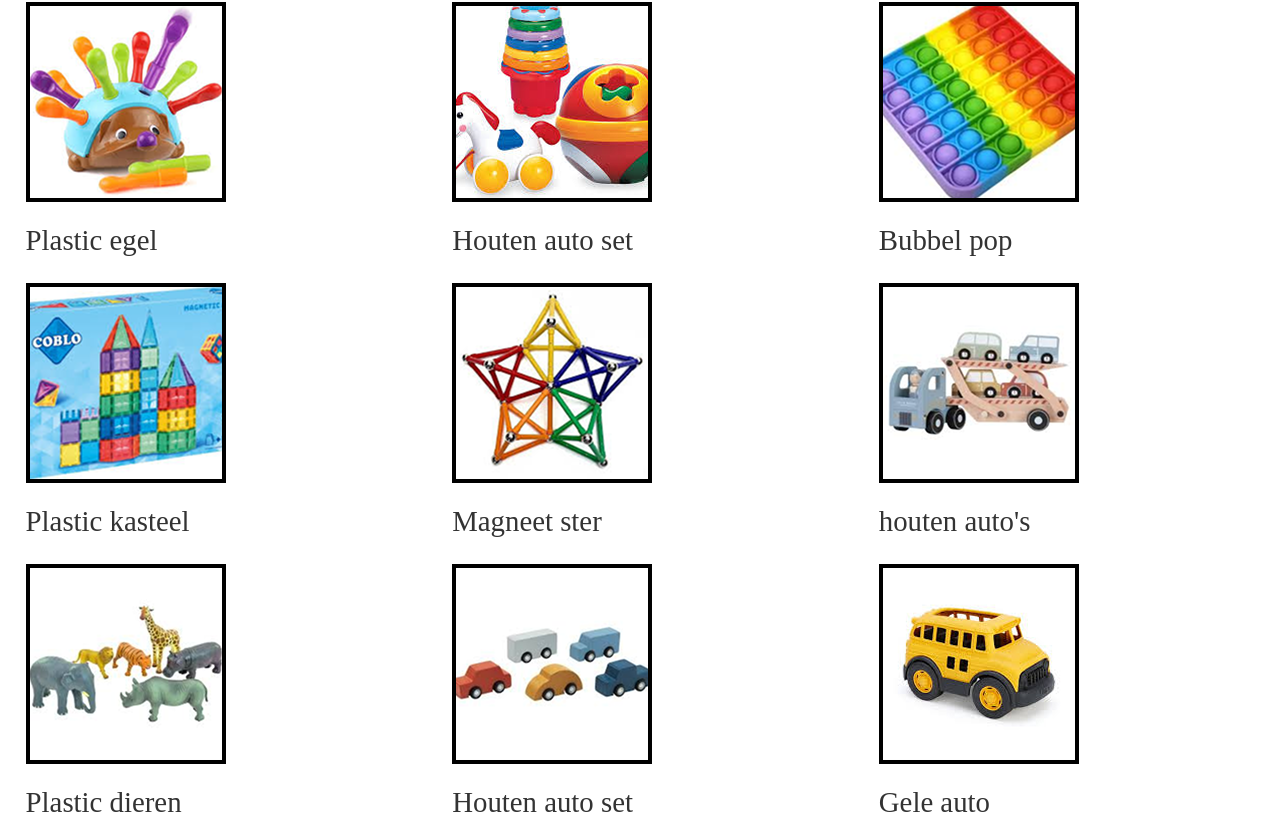
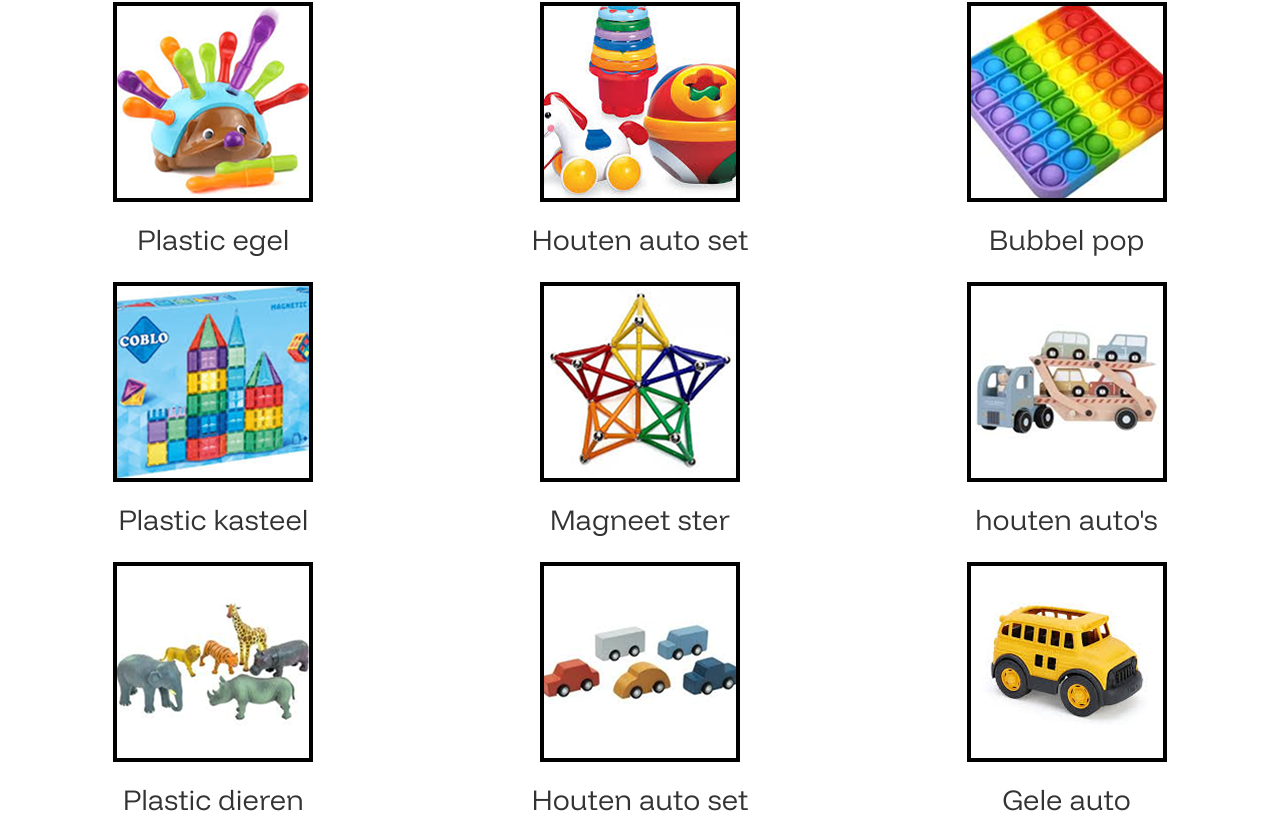
Before and after one commit to CupriChicken/GLR-CSD-interface1-projectweek3-CupriChicken, a plain HTML site: page html/home.html in a window 1280 px wide. Shown: the part 58-894 px from the top of the page. Drawn offline with Linux system fonts and the light colour scheme.

Commit message:
Afgerond

```diff
--- a/css/bestel.css
+++ b/css/bestel.css
@@ -1,3 +1,12 @@
+@font-face {
+    font-family: 'funnel-display';
+    src: url(../fonts/Funnel_Display/FunnelDisplay-VariableFont_wght.ttf);
+  }
+
+ body{
+    font-family: 'funnel-display', sans-serif;
+ }
+
 /* NAVIGATION STYLES */
 
 nav {
@@ -70,3 +79,53 @@ nav#mobile-nav {
 a {
     color: white;
 }
+
+/* PRELOADER STYLES */
+#loader {
+    position: absolute;
+    left: 50%;
+    top: 50%;
+    z-index: 1;
+    width: 120px;
+    height: 120px;
+    margin: -76px 0 0 -76px;
+    border: 16px solid #f3f3f3;
+    border-radius: 50%;
+    border-top: 16px solid purple;
+    -webkit-animation: spin 2s linear infinite;
+    animation: spin 2s linear infinite;
+  }
+
+  @-webkit-keyframes spin {
+    0% { -webkit-transform: rotate(0deg); }
+    100% { -webkit-transform: rotate(360deg); }
+  }
+
+  @keyframes spin {
+    0% { transform: rotate(0deg); }
+    100% { transform: rotate(360deg); }
+  }
+
+  /* Add animation to "page content" */
+  .animate-bottom {
+    position: relative;
+    -webkit-animation-name: animatebottom;
+    -webkit-animation-duration: 1s;
+    animation-name: animatebottom;
+    animation-duration: 1s
+  }
+
+  @-webkit-keyframes animatebottom {
+    from { bottom:-100px; opacity:0 }
+    to { bottom:0px; opacity:1 }
+  }
+
+  @keyframes animatebottom {
+    from{ bottom:-100px; opacity:0 }
+    to{ bottom:0; opacity:1 }
+  }
+
+  #myDiv {
+    display: none;
+    text-align: center;
+  }
--- a/css/home.css
+++ b/css/home.css
@@ -1,3 +1,13 @@
+/* CUSTOM FONTS */
+@font-face {
+    font-family: 'funnel-display';
+    src: url(../fonts/Funnel_Display/FunnelDisplay-VariableFont_wght.ttf);
+  }
+
+ body{
+    font-family: 'funnel-display', sans-serif;
+ }
+
 /* NAVIGATION STYLES */
 
 nav {
@@ -82,3 +92,53 @@ nav#mobile-nav {
 a {
     color: white;
 }
+
+/* PRELOADER STYLES */
+#loader {
+    position: absolute;
+    left: 50%;
+    top: 50%;
+    z-index: 1;
+    width: 120px;
+    height: 120px;
+    margin: -76px 0 0 -76px;
+    border: 16px solid #f3f3f3;
+    border-radius: 50%;
+    border-top: 16px solid purple;
+    -webkit-animation: spin 2s linear infinite;
+    animation: spin 2s linear infinite;
+  }
+
+  @-webkit-keyframes spin {
+    0% { -webkit-transform: rotate(0deg); }
+    100% { -webkit-transform: rotate(360deg); }
+  }
+
+  @keyframes spin {
+    0% { transform: rotate(0deg); }
+    100% { transform: rotate(360deg); }
+  }
+
+  /* Add animation to "page content" */
+  .animate-bottom {
+    position: relative;
+    -webkit-animation-name: animatebottom;
+    -webkit-animation-duration: 1s;
+    animation-name: animatebottom;
+    animation-duration: 1s
+  }
+
+  @-webkit-keyframes animatebottom {
+    from { bottom:-100px; opacity:0 }
+    to { bottom:0px; opacity:1 }
+  }
+
+  @keyframes animatebottom {
+    from{ bottom:-100px; opacity:0 }
+    to{ bottom:0; opacity:1 }
+  }
+
+  #myDiv {
+    display: none;
+    text-align: center;
+  }
--- a/css/info.css
+++ b/css/info.css
@@ -1,3 +1,12 @@
+@font-face {
+    font-family: 'funnel-display';
+    src: url(../fonts/Funnel_Display/FunnelDisplay-VariableFont_wght.ttf);
+  }
+
+ body{
+    font-family: 'funnel-display', sans-serif;
+ }
+
 /* NAVIGATION STYLES */
 
 nav {
@@ -98,3 +107,53 @@ img {
   a {
     color: white;
   }
+
+  /* PRELOADER STYLES */
+#loader {
+    position: absolute;
+    left: 50%;
+    top: 50%;
+    z-index: 1;
+    width: 120px;
+    height: 120px;
+    margin: -76px 0 0 -76px;
+    border: 16px solid #f3f3f3;
+    border-radius: 50%;
+    border-top: 16px solid purple;
+    -webkit-animation: spin 2s linear infinite;
+    animation: spin 2s linear infinite;
+  }
+
+  @-webkit-keyframes spin {
+    0% { -webkit-transform: rotate(0deg); }
+    100% { -webkit-transform: rotate(360deg); }
+  }
+
+  @keyframes spin {
+    0% { transform: rotate(0deg); }
+    100% { transform: rotate(360deg); }
+  }
+
+  /* Add animation to "page content" */
+  .animate-bottom {
+    position: relative;
+    -webkit-animation-name: animatebottom;
+    -webkit-animation-duration: 1s;
+    animation-name: animatebottom;
+    animation-duration: 1s
+  }
+
+  @-webkit-keyframes animatebottom {
+    from { bottom:-100px; opacity:0 }
+    to { bottom:0px; opacity:1 }
+  }
+
+  @keyframes animatebottom {
+    from{ bottom:-100px; opacity:0 }
+    to{ bottom:0; opacity:1 }
+  }
+
+  #myDiv {
+    display: none;
+    text-align: center;
+  }
--- a/html/home.html
+++ b/html/home.html
@@ -9,7 +9,12 @@
     <link rel="stylesheet" href="../css/home.css">
     <script defer src="../javascript/hamburger.js"></script>
 </head>
-<body>
+<body onload="myFunction()" style="margin:0;">
+
+        <div id="loader"></div>
+
+        <div style="display:none;" id="myDiv" class="animate-bottom">
+
     <nav>
         <ul class="nav-links">
             <li class="link"><a href="../html/home.html">Home</a></li>
--- a/javascript/hamburger.js
+++ b/javascript/hamburger.js
@@ -1,3 +1,14 @@
+var myVar;
+
+function myFunction() {
+  myVar = setTimeout(showPage, 3000);
+}
+
+function showPage() {
+  document.getElementById("loader").style.display = "none";
+  document.getElementById("myDiv").style.display = "block";
+}
+
 document.getElementById("hamburger").addEventListener("click", function() {
     document.getElementById("mobile-menu").classList.toggle("visible");
 });
```
Also changed, not shown: html/bestel.html (+5 -1 lines), html/info.html (+6 -1 lines), fonts/Funnel_Display/FunnelDisplay-VariableFont_wght.ttf (added), fonts/Funnel_Display/OFL.txt (added), fonts/Funnel_Display/README.txt (added), fonts/Funnel_Display/static/FunnelDisplay-Bold.ttf (added), fonts/Funnel_Display/static/FunnelDisplay-ExtraBold.ttf (added), fonts/Funnel_Display/static/FunnelDisplay-Light.ttf (added), fonts/Funnel_Display/static/FunnelDisplay-Medium.ttf (added), fonts/Funnel_Display/static/FunnelDisplay-Regular.ttf (added), fonts/Funnel_Display/static/FunnelDisplay-SemiBold.ttf (added).
